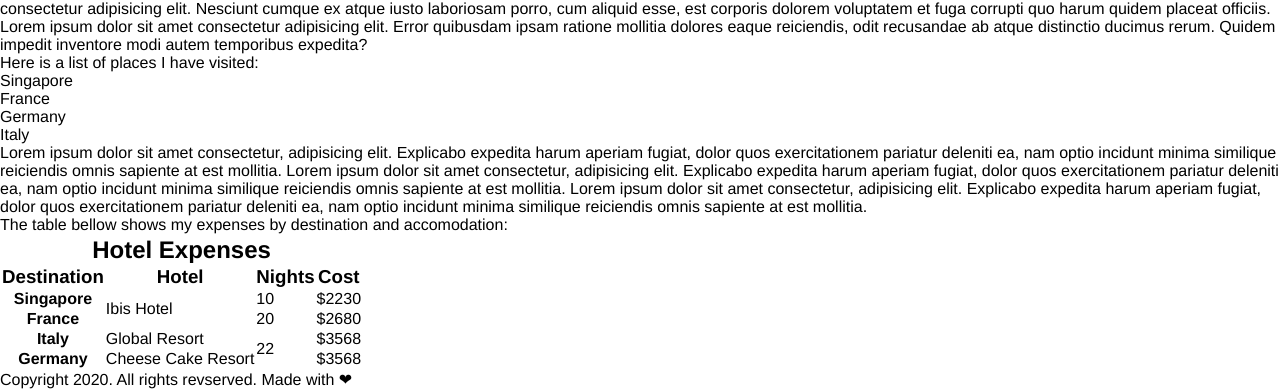
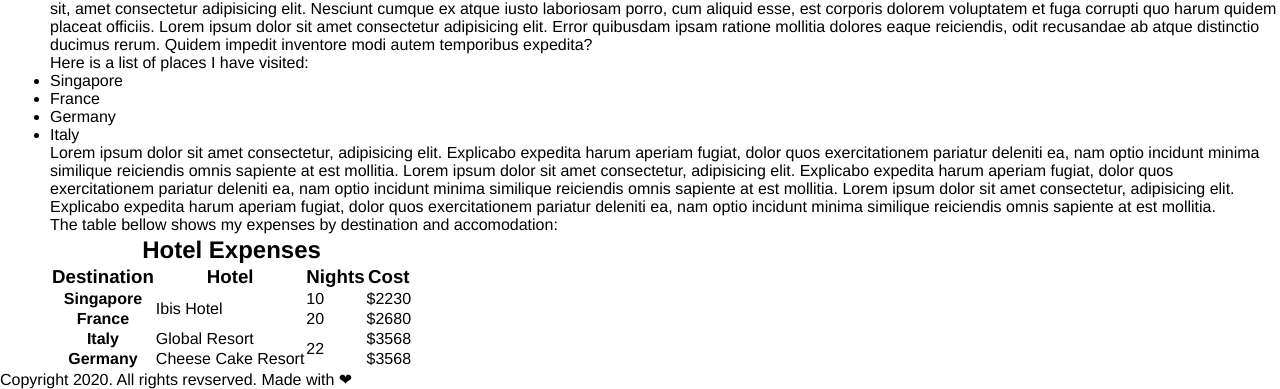
Before and after one commit to workForClass/cssDebriefActivityTwo, a plain HTML site: page index.html in a window 1280 px wide. Shown: the part 479-868 px from the top of the page. Drawn offline with Linux system fonts and the light colour scheme.

Commit message:
updated main left margin

```diff
--- a/styles.css
+++ b/styles.css
@@ -7,6 +7,10 @@
 
 body {
   font-family: "Franklin Gothic Medium", "Arial Narrow", Arial, sans-serif;
+}
+
+main {
+  margin-left: 50px;
 }
 
 header {
```
